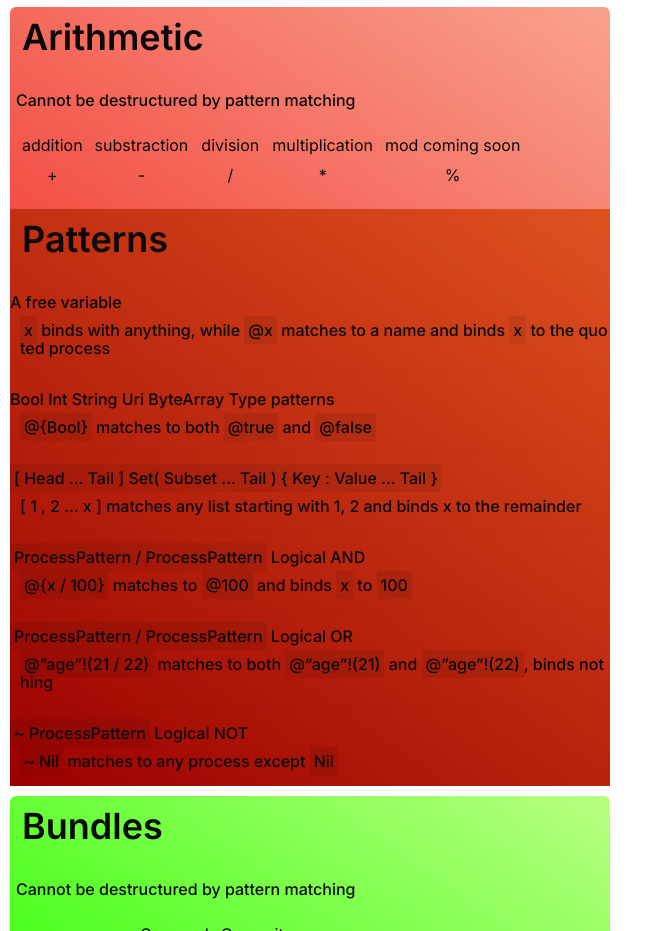
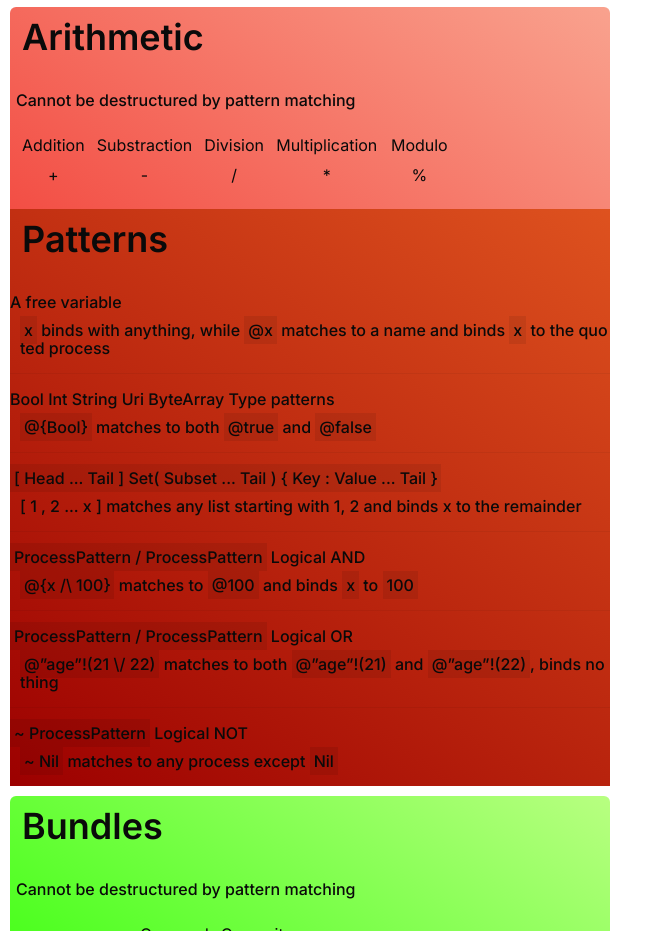
Before and after one commit to fabcotech/rholangcheatsheet, a Gatsby site: page / in a window 1280 px wide. Shown: the part 1687-2618 px from the top of the page, without its empty margins (0-663 px from the left). Built offline with nearby package versions, Linux system fonts and the light colour scheme; Gatsby itself is replaced by a stand-in of ours.

Commit message:
Syntax fixes, Modulo available

```diff
--- a/package.json
+++ b/package.json
@@ -1,6 +1,6 @@
 {
   "name": "rholangcheatsheet",
-  "version": "1.0.0",
+  "version": "1.0.1",
   "description": "Rholang cheat sheet",
   "main": "index.js",
   "scripts": {
@@ -19,8 +19,11 @@
     "react-dom": "latest"
   },
   "dependencies": {
+    "gatsby-plugin-markdown-pages": "^1.0.3",
     "gatsby-plugin-postcss": "^5.9.0",
     "gatsby-plugin-react-helmet": "^5.9.0",
+    "gatsby-source-filesystem": "^4.9.1",
+    "gatsby-transformer-remark": "^5.9.1",
     "postcss": "^8.4.7"
   }
 }
--- a/src/arithmetic.js
+++ b/src/arithmetic.js
@@ -8,11 +8,11 @@ const a = {
     <table>
       <thead>
         <tr>
-          <th>addition</th>
-          <th>substraction</th>
-          <th>division</th>
-          <th>multiplication</th>
-          <th>mod coming soon</th>
+          <th>Addition</th>
+          <th>Substraction</th>
+          <th>Division</th>
+          <th>Multiplication</th>
+          <th>Modulo</th>
         </tr>
       </thead>
       <tbody>
--- a/src/patterns.js
+++ b/src/patterns.js
@@ -13,10 +13,10 @@ const a = {
       "[ 1 , 2 ... x ] matches any list starting with 1, 2 and binds x to the remainder",
     ],
     "<span>ProcessPattern /\ ProcessPattern</span> Logical AND": [
-      "<span>@{x /\ 100}</span> matches to <span>@100</span> and binds <span>x</span> to <span>100</span>",
+      "<span>@{x /\\ 100}</span> matches to <span>@100</span> and binds <span>x</span> to <span>100</span>",
     ],
     "<span>ProcessPattern \/ ProcessPattern</span> Logical OR": [
-      "<span>@”age”!(21 \/ 22)</span> matches to both <span>@”age”!(21)</span> and <span>@”age”!(22)</span>, binds nothing"
+      "<span>@”age”!(21 \\/ 22)</span> matches to both <span>@”age”!(21)</span> and <span>@”age”!(22)</span>, binds nothing"
     ],
     "<span>~ ProcessPattern</span> Logical NOT": [
         "<span>~ Nil</span> matches to any process except <span>Nil</span>"
```
Also changed, not shown: 1 other file.
